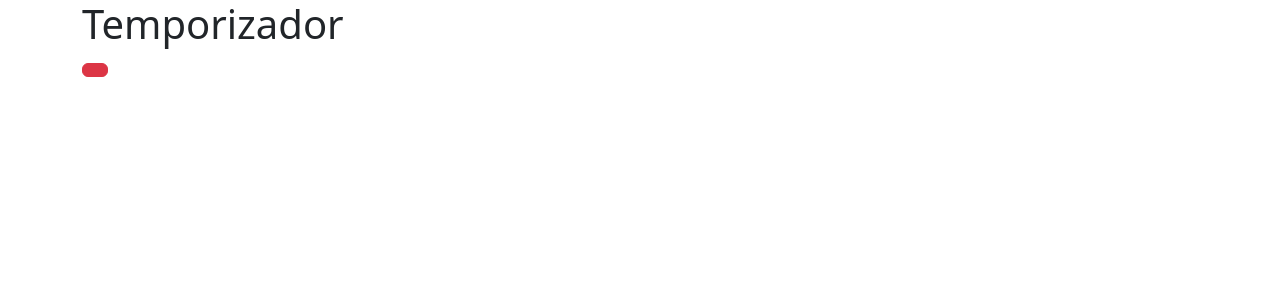
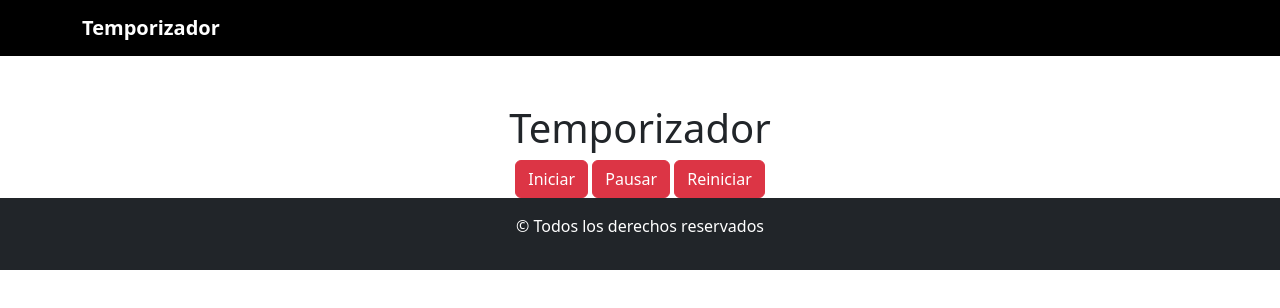
Before and after one commit to ezequielmonachesi/temporizador, a plain HTML site: page index.html in a window 1280 px wide. Drawn offline with nearby package versions, Linux system fonts and the light colour scheme.

Commit message:
estructura creada

```diff
--- a/index.html
+++ b/index.html
@@ -1,27 +1,61 @@
 <!DOCTYPE html>
 <html lang="en">
-<head>
-    <meta charset="UTF-8">
-    <meta http-equiv="X-UA-Compatible" content="IE=edge">
-    <meta name="viewport" content="width=device-width, initial-scale=1.0">
-    <meta name="author" content="cesar ezequiel monachesi">
-    <meta name="keywords" content="temporizadorjs, temporaziadorBOM, temporizador">
-    <meta name="description" content="se crea un temporizador utilizando BOM">
-    <link href="https://cdn.jsdelivr.net/npm/bootstrap@5.3.0-alpha3/dist/css/bootstrap.min.css" rel="stylesheet" integrity="sha384-KK94CHFLLe+nY2dmCWGMq91rCGa5gtU4mk92HdvYe+M/SXH301p5ILy+dN9+nJOZ" crossorigin="anonymous">
-    <link rel="stylesheet" href="./css/style.css">
+  <head>
+    <meta charset="UTF-8" />
+    <meta http-equiv="X-UA-Compatible" content="IE=edge" />
+    <meta name="viewport" content="width=device-width, initial-scale=1.0" />
+    <meta name="author" content="cesar ezequiel monachesi" />
+    <meta
+      name="keywords"
+      content="temporizadorjs, temporaziadorBOM, temporizador"
+    />
+    <meta name="description" content="se crea un temporizador utilizando BOM" />
+    <link
+      href="https://cdn.jsdelivr.net/npm/bootstrap@5.3.0-alpha3/dist/css/bootstrap.min.css"
+      rel="stylesheet"
+      integrity="sha384-KK94CHFLLe+nY2dmCWGMq91rCGa5gtU4mk92HdvYe+M/SXH301p5ILy+dN9+nJOZ"
+      crossorigin="anonymous"
+    />
+    <link rel="stylesheet" href="./css/style.css" />
     <title>Temporizador</title>
-</head>
-<body>
-    <header></header>
+  </head>
+  <body>
+    <header>
+      <nav class="navbar navbar-dark bg-black navbar-expand-lg">
+        <div class="container">
+          <a class="navbar-brand fw-semibold" href="/index.html"
+            >Temporizador</a
+          >
+        </div>
+      </nav>
+    </header>
     <main>
-        <section class="container">
-            <h1>Temporizador</h1>
-            <h3 id="temporizador"></h3>
-            <button type="button" class="btn btn-danger"></button>
-        </section>
+      <section class="container mt-5">
+        <h1 class="text-center">Temporizador</h1>
+        <h3 class="text-center" id="temporizador"></h3>
+        <article class="text-center">
+          <button type="button" class="btn btn-danger" id="iniciar">
+            Iniciar
+          </button>
+          <button type="button" class="btn btn-danger" id="iniciar">
+            Pausar
+          </button>
+          <button type="button" class="btn btn-danger" id="iniciar">
+            Reiniciar
+          </button>
+        </article>
+      </section>
     </main>
-    <footer></footer>
-    <script src="https://cdn.jsdelivr.net/npm/bootstrap@5.3.0-alpha3/dist/js/bootstrap.bundle.min.js" integrity="sha384-ENjdO4Dr2bkBIFxQpeoTz1HIcje39Wm4jDKdf19U8gI4ddQ3GYNS7NTKfAdVQSZe" crossorigin="anonymous"></script>
+    <footer class="bg-dark text-bg-secondary py-3">
+      <section class="container">
+        <p class="text-center">&copy; Todos los derechos reservados</p>
+      </section>
+    </footer>
+    <script
+      src="https://cdn.jsdelivr.net/npm/bootstrap@5.3.0-alpha3/dist/js/bootstrap.bundle.min.js"
+      integrity="sha384-ENjdO4Dr2bkBIFxQpeoTz1HIcje39Wm4jDKdf19U8gI4ddQ3GYNS7NTKfAdVQSZe"
+      crossorigin="anonymous"
+    ></script>
     <script src="./js/app.js"></script>
-</body>
+  </body>
 </html>
```
